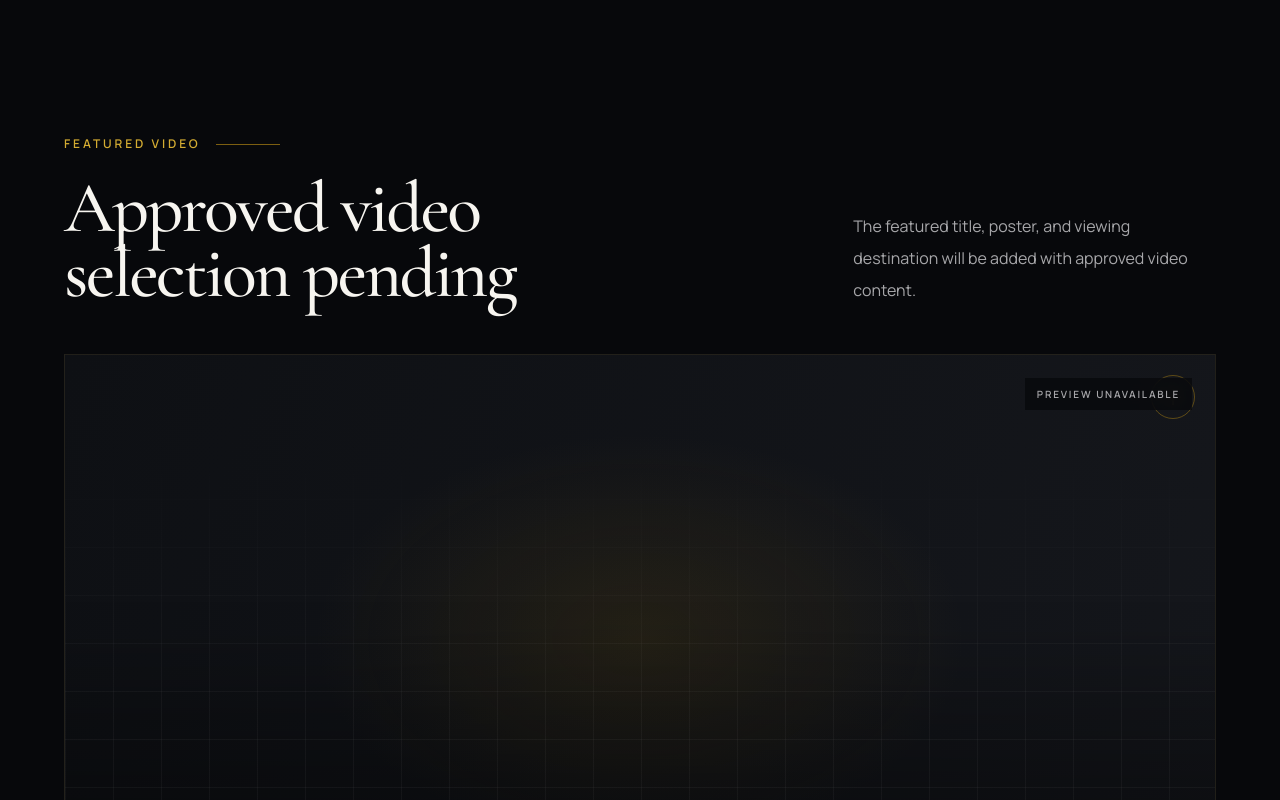
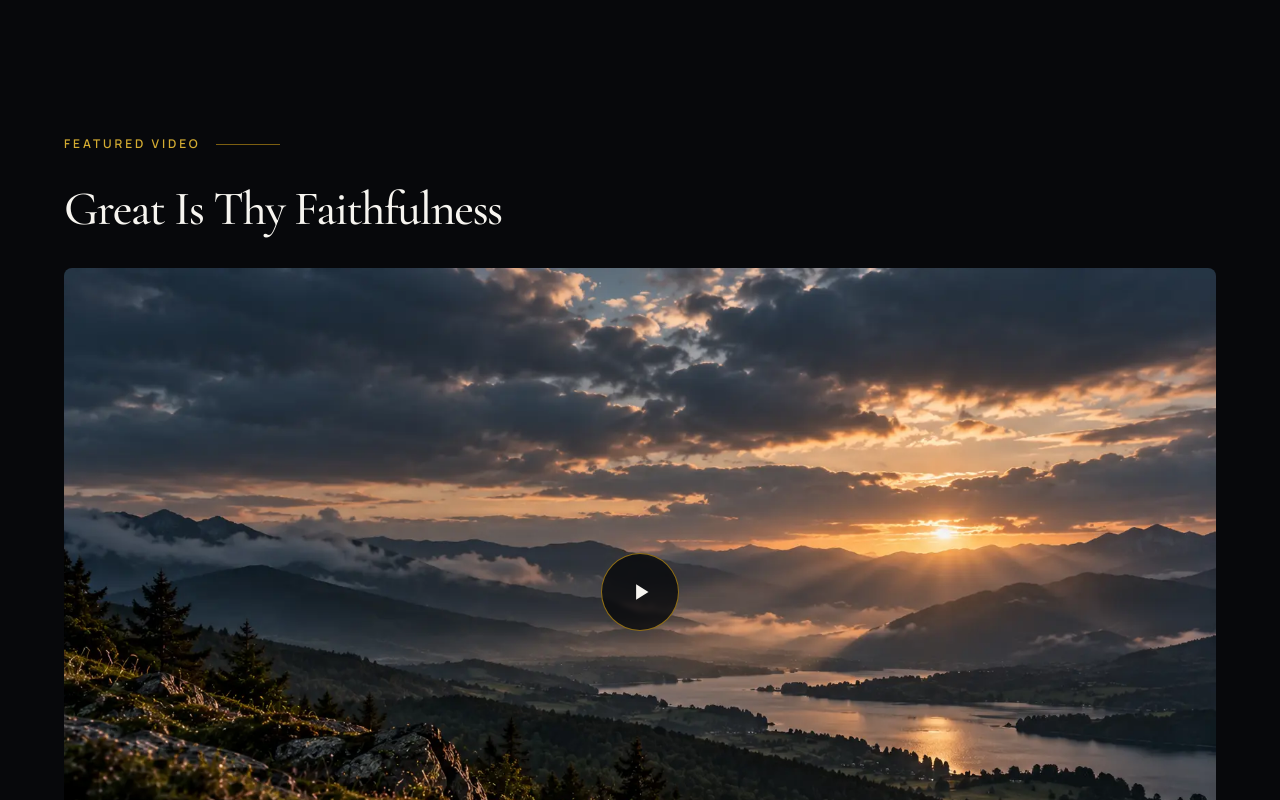
Before and after one commit to rahimdev4/ajoracle-web, a Next.js app: page / in a window 1280 px wide. Shown: the part 1560-2360 px from the top of the page. Built offline with nearby package versions, Linux system fonts and the light colour scheme.

Commit message:
feat: integrate production featured video

```diff
--- /dev/null
+++ b/components/home/featured-video-player.tsx
@@ -0,0 +1,72 @@
+"use client";
+
+import Image from "next/image";
+import { useState } from "react";
+
+type FeaturedVideoPlayerProps = Readonly<{
+  className?: string;
+  title: string;
+  poster: {
+    src: string;
+    alt: string;
+  };
+  videoId: string;
+}>;
+
+function getYoutubeEmbedSource(videoId: string) {
+  const embedUrl = new URL(
+    `https://www.youtube-nocookie.com/embed/${encodeURIComponent(videoId)}`,
+  );
+  embedUrl.searchParams.set("autoplay", "1");
+  embedUrl.searchParams.set("rel", "0");
+
+  return embedUrl.toString();
+}
+
+export function FeaturedVideoPlayer({
+  className = "",
+  title,
+  poster,
+  videoId,
+}: FeaturedVideoPlayerProps) {
+  const [isPlaying, setIsPlaying] = useState(false);
+
+  return (
+    <div className={`${className} relative aspect-video w-full overflow-hidden`}>
+      {isPlaying ? (
+        <iframe
+          className="absolute inset-0 size-full"
+          src={getYoutubeEmbedSource(videoId)}
+          title={`${title} on YouTube`}
+          allow="accelerometer; autoplay; clipboard-write; encrypted-media; gyroscope; picture-in-picture; web-share"
+          allowFullScreen
+          referrerPolicy="strict-origin-when-cross-origin"
+        />
+      ) : (
+        <>
+          <Image
+            src={poster.src}
+            alt={poster.alt}
+            fill
+            sizes="(min-width: 1280px) 1200px, (min-width: 640px) calc(100vw - 5rem), calc(100vw - 2.5rem)"
+            className="object-cover"
+          />
+          <button
+            type="button"
+            aria-label={`Play ${title}`}
+            onClick={() => setIsPlaying(true)}
+            className="absolute left-1/2 top-1/2 z-10 grid size-14 -translate-x-1/2 -translate-y-1/2 place-items-center rounded-full border border-accent/80 bg-page/80 text-copy backdrop-blur-[2px] transition duration-200 hover:scale-[1.03] hover:border-accent-highlight hover:bg-page/90 focus-visible:border-accent-highlight focus-visible:outline-2 focus-visible:outline-offset-4 focus-visible:outline-accent-highlight motion-reduce:transform-none motion-reduce:transition-none sm:size-16 lg:size-[4.875rem]"
+          >
+            <svg
+              aria-hidden="true"
+              viewBox="0 0 16 16"
+              className="ml-0.5 size-5 fill-current sm:size-6"
+            >
+              <path d="M4.75 2.9v10.2L13 8 4.75 2.9Z" />
+            </svg>
+          </button>
+        </>
+      )}
+    </div>
+  );
+}
--- a/components/home/featured-video.tsx
+++ b/components/home/featured-video.tsx
@@ -1,8 +1,7 @@
 import Link from "next/link";
 
 import { homepageContent } from "@/components/home/homepage-content";
-import { MediaPlaceholder } from "@/components/home/media-placeholder";
-import { SectionHeading } from "@/components/home/section-heading";
+import { FeaturedVideoPlayer } from "@/components/home/featured-video-player";
 import { Container } from "@/components/layout/container";
 import { Section } from "@/components/layout/section";
 
@@ -10,41 +9,46 @@ export function FeaturedVideo() {
   const { featuredVideo } = homepageContent;
 
   return (
-    <Section aria-labelledby="featured-video-title" className="overflow-hidden">
+    <Section
+      aria-labelledby="featured-video-title"
+      className="overflow-hidden bg-page lg:pt-[7.625rem]"
+    >
       <Container>
-        <div className="mb-12 grid items-end gap-8 lg:grid-cols-12">
-          <SectionHeading
+        <div className="flex flex-col gap-6 lg:gap-[2.1875rem]">
+          <div className="flex items-center gap-4">
+            <p className="eyebrow tracking-[0.24em]">
+              {featuredVideo.eyebrow}
+            </p>
+            <span aria-hidden="true" className="h-px w-12 bg-accent/70 sm:w-16" />
+          </div>
+          <h2
             id="featured-video-title"
-            eyebrow={featuredVideo.eyebrow}
-            title={featuredVideo.title}
-            className="lg:col-span-8"
-          />
-          <p className="max-w-md text-sm leading-7 text-copy-muted sm:text-base sm:leading-8 lg:col-span-4 lg:justify-self-end">
-            {featuredVideo.description}
-          </p>
+            className="max-w-[12ch] font-serif text-[clamp(2.75rem,10vw,3.5rem)] font-medium leading-[0.94] tracking-[-0.03em] text-copy lg:max-w-none lg:text-[clamp(3rem,3.5vw,3.5rem)]"
+          >
+            {featuredVideo.title}
+          </h2>
         </div>
 
-        <div className="relative">
-          <MediaPlaceholder
-            tone="video"
-            label="Featured video poster"
-            detail="An approved poster or selected frame will replace this widescreen media area."
-            className="aspect-[4/3] min-h-[20rem] w-full sm:aspect-video"
-          />
-          <span className="absolute right-4 top-4 z-20 bg-page/75 px-3 py-2 text-[0.625rem] font-semibold uppercase tracking-[0.18em] text-copy-muted backdrop-blur-sm sm:right-6 sm:top-6">
-            Preview unavailable
-          </span>
-        </div>
+        <FeaturedVideoPlayer
+          className="mt-6 rounded-md sm:mt-8 sm:rounded-lg lg:mt-9"
+          title={featuredVideo.title}
+          poster={featuredVideo.poster}
+          videoId={featuredVideo.videoId}
+        />
 
-        <div className="mt-7 flex justify-end">
+        <div className="mt-5 flex flex-col gap-2 sm:mt-6 md:flex-row md:items-center md:justify-between md:gap-8">
+          <p className="text-xs font-semibold uppercase tracking-[0.18em] text-copy/75">
+            {featuredVideo.artist}
+          </p>
+
           <Link
             href={featuredVideo.action.href}
-            className="group inline-flex min-h-11 items-center gap-3 py-2 text-sm font-semibold text-copy transition-colors duration-300 hover:text-accent-highlight"
+            className="group inline-flex min-h-11 shrink-0 items-center gap-3 self-start border-b border-accent/70 py-2 text-sm font-semibold text-copy transition-colors duration-300 hover:border-accent-highlight hover:text-accent-highlight"
           >
             {featuredVideo.action.label}
             <span
               aria-hidden="true"
-              className="transition-transform duration-300 group-hover:translate-x-1"
+              className="transition-transform duration-300 group-hover:translate-x-1 motion-reduce:transition-none"
             >
               →
             </span>
--- a/components/home/homepage-content.ts
+++ b/components/home/homepage-content.ts
@@ -32,7 +32,12 @@ type HomepageContent = Readonly<{
   featuredVideo: {
     eyebrow: string;
     title: string;
-    description: string;
+    artist: string;
+    poster: {
+      src: string;
+      alt: string;
+    };
+    videoId: string;
     action: InternalAction;
   };
   oraclePicks: {
@@ -85,9 +90,13 @@ export const homepageContent = {
   },
   featuredVideo: {
     eyebrow: "Featured Video",
-    title: "Approved video selection pending",
-    description:
-      "The featured title, poster, and viewing destination will be added with approved video content.",
+    title: "Great Is Thy Faithfulness",
+    artist: "AJOracle",
+    poster: {
+      src: "/images/home/featured-video/great-is-thy-faithfulness.webp",
+      alt: "Sunset over a mountain lake, featured visual for Great Is Thy Faithfulness by AJOracle",
+    },
+    videoId: "pgegvwDMcyo",
     action: { href: "/videos", label: "Explore videos" },
   },
   oraclePicks: {
--- a/components/home/latest-release.tsx
+++ b/components/home/latest-release.tsx
@@ -12,7 +12,7 @@ export function LatestRelease() {
   return (
     <Section
       aria-labelledby="latest-release-title"
-      className="latest-release-section relative overflow-hidden bg-page"
+      className="latest-release-section relative overflow-hidden bg-page-secondary"
     >
       <Container className="grid items-start gap-y-8 sm:gap-y-10 lg:grid-cols-[minmax(0,1.05fr)_minmax(0,0.95fr)] lg:gap-x-[clamp(3rem,5vw,5rem)] lg:gap-y-0">
         <div className="contents lg:col-start-2 lg:row-start-1 lg:block lg:self-center">
```
Also changed, not shown: public/images/home/featured-video/great-is-thy-faithfulness.webp (added).
